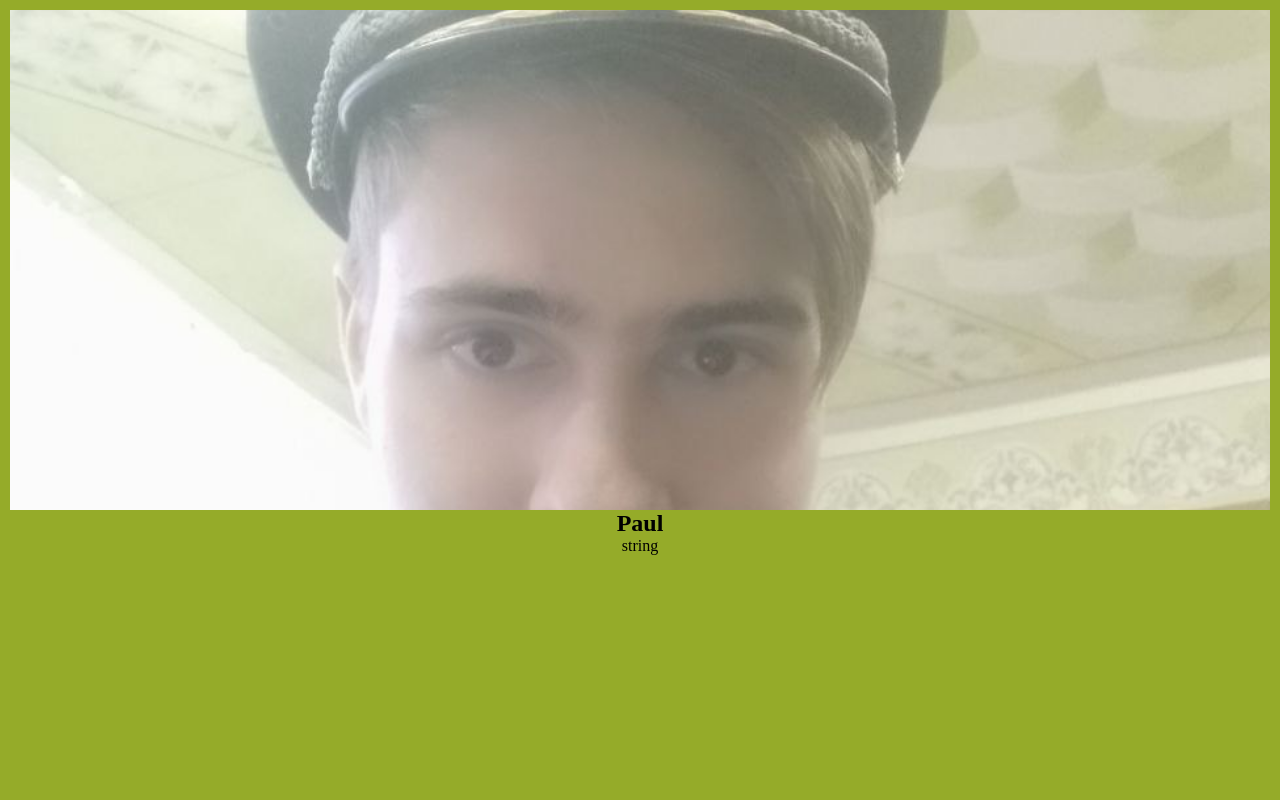
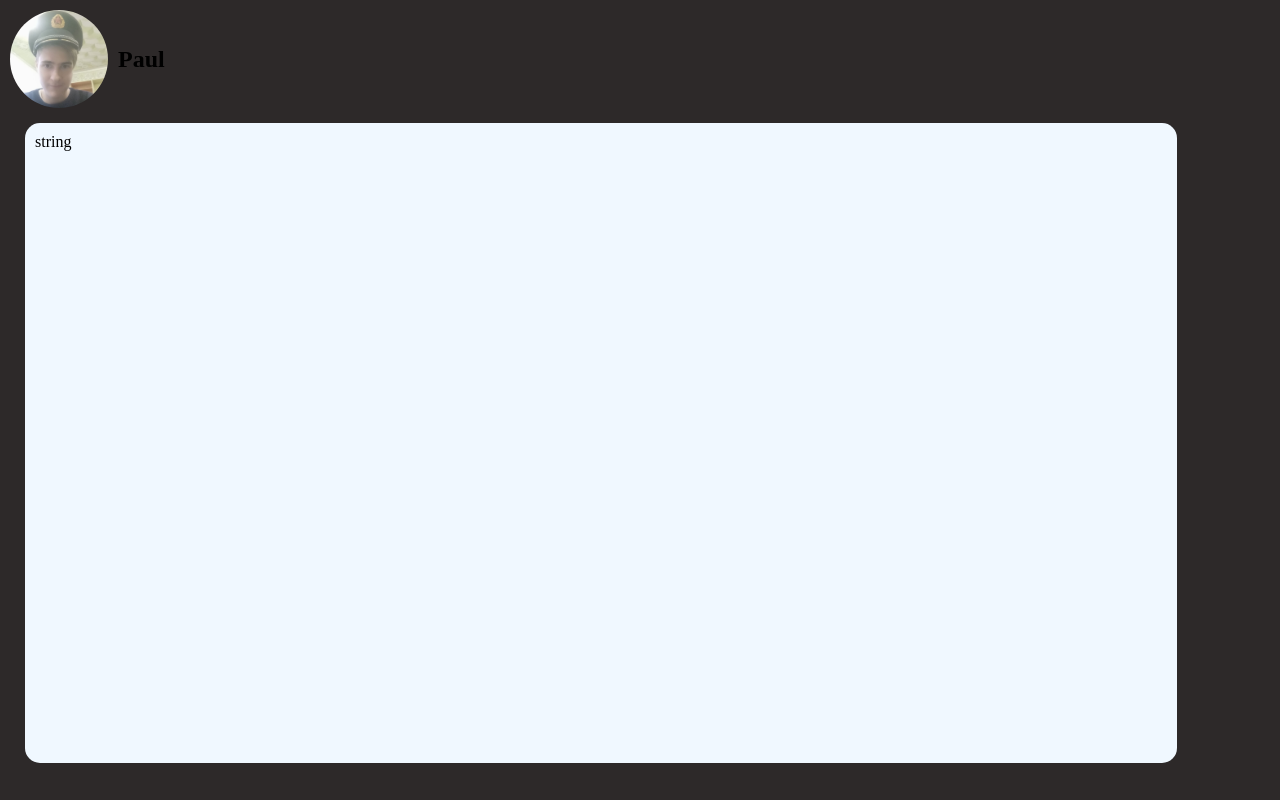
Before and after one commit to beseir/date-app-client, a React (Vite) app: page / in a window 1280 px wide. Built offline with nearby package versions, Linux system fonts and the light colour scheme.

Commit message:
change profile design

```diff
--- a/src/components/Match.tsx
+++ b/src/components/Match.tsx
@@ -44,7 +44,7 @@ export const Match = () => {
             profileImageURL: getRandomImage(),
             description: "string",
             username: "Paul",
-            bgColor: getRandomColor(),
+            bgColor: "#2d2929",
         }
 
     }
--- a/src/components/Profile.tsx
+++ b/src/components/Profile.tsx
@@ -12,10 +12,14 @@ interface UserProfile {
 }
 export const Profile: React.FC<UserProfile> =  ({data:{username, bgColor, profileImageURL, description}}) => {
     return (
-        <div className={"profile-card"} style={{backgroundColor:bgColor}} >
-            <img src={profileImageURL} alt={"profile picture"} className={"profile-image"}/>
-            <h2 className={"username-text"}>{username}</h2>
-            <p className={"description-text"} >{description}</p>
+        <div className={"profile"} style={{backgroundColor:bgColor}} >
+            <div className={"profile-header"}>
+                <img src={profileImageURL} alt={"profile picture"} className={"profile-image"}/>
+                <h2 className={"username-text"}>{username}</h2>
+            </div>
+
+
+            <div className={"profile-card"} >{description}</div>
         </div>
     );
 };
--- a/src/styles/Profile.css
+++ b/src/styles/Profile.css
@@ -1,17 +1,31 @@
-.profile-card{
+.profile{
     padding: 10px;
     width: 100%;
     min-height: 100vh;
     background-color: deepskyblue;
 }
 .profile-image{
-    width: 100%;
-    height: 500px;
+    width: 98px;
+    height: 98px;
+    border-radius: 100%;
     object-fit: cover;
 }
 .username-text{
     text-align: center;
+    align-content: center;
+    padding: 10px;
 }
 .description-text{
     text-align: center;
 }
+.profile-header{
+    display: flex;
+}
+.profile-card{
+    background-color: aliceblue;
+    width: 90vw;
+    min-height: 80vh;
+    margin: 15px;
+    border-radius: 15px;
+    padding: 10px;
+}
```
